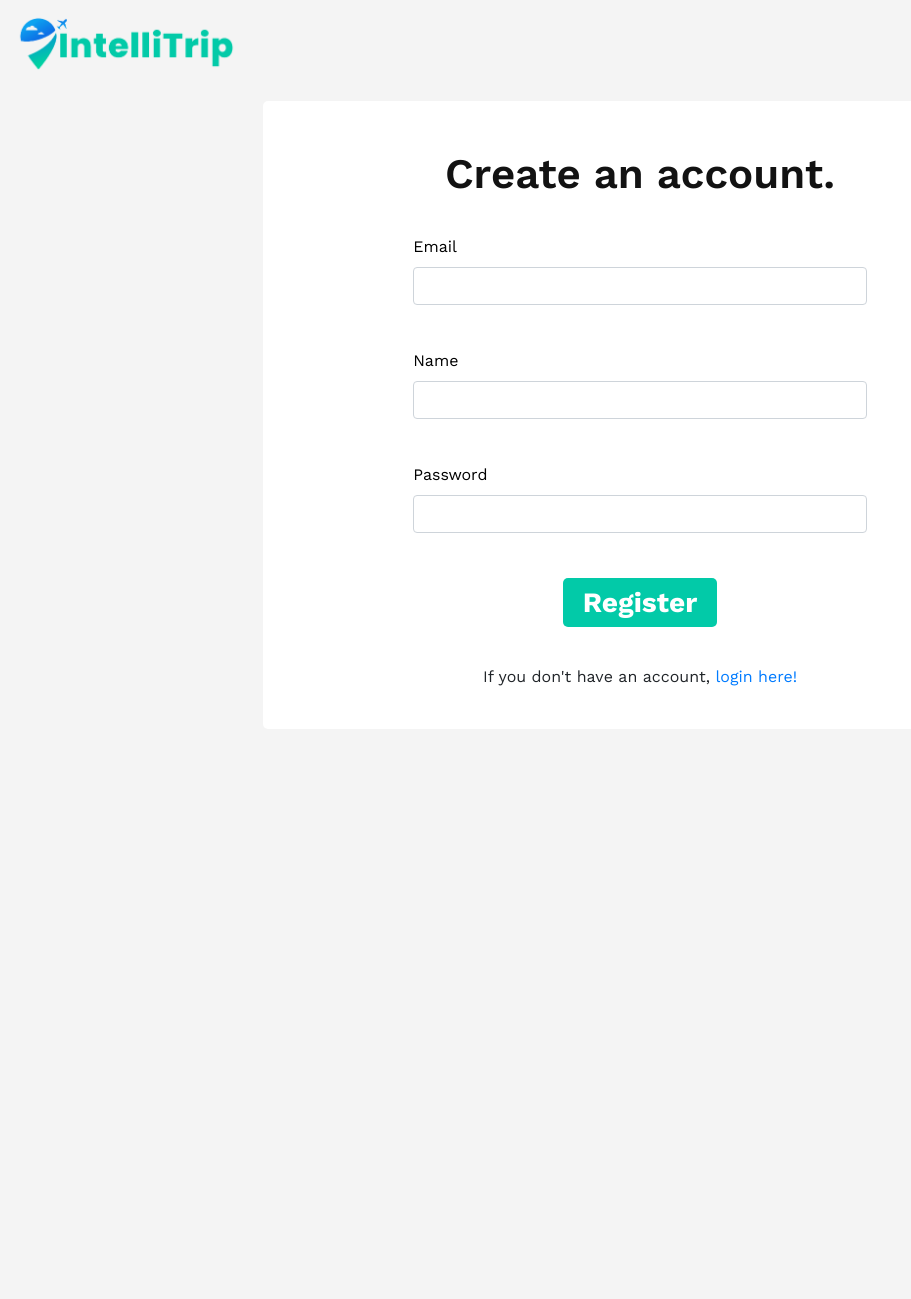
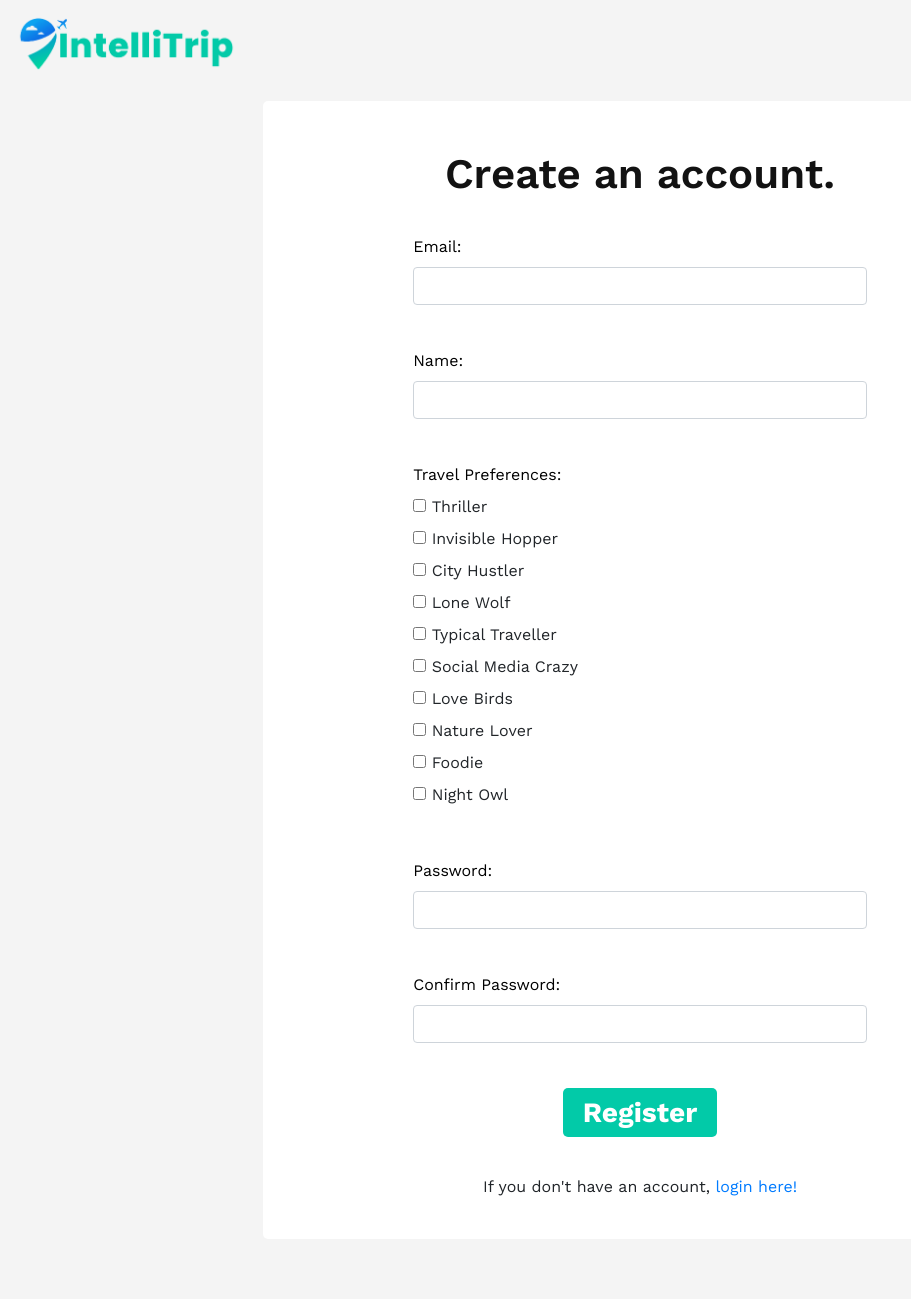
Before and after one commit to sragvivadali/IntelliTrip, a Flask app: page /signup in a window 1280 px wide. Shown: the whole page, without its empty margins (0-911 px from the left). Before the commit the page ends 686 px from the top, so only its background shows below. Run offline with Flask 3, Linux system fonts and the light colour scheme; some libraries are stand-ins or nearby versions.

Commit message:
improved ui

```diff
--- a/app.py
+++ b/app.py
@@ -45,16 +45,22 @@ users = []
 
 user1 = {
 	"email": "user1@gmail.com",
+    "name": "User1",
+    "prefs": ["cityhustler", "socialmediacrazy", "lovebirds", "naturelover"],
 	"password": "test123"
 }
 
 user2 = {
 	"email": "user2@gmail.com",
+    "name": "User2",
+    "prefs": ["cityhustler", "socialmediacrazy"],
 	"password": "test123"
 }
 
 user3 = {
 	"email": "user3@gmail.com",
+    "name": "User3",
+    "prefs": ["cityhustler", "socialmediacrazy"],
 	"password": "test123"
 }
 
@@ -114,6 +120,7 @@ def signup():
 
         newUser = {
             "email": request.form["em"],
+            "name": request.form["nm"],
             "password": request.form["pw"]
         }
 
@@ -125,6 +132,28 @@ def signup():
 
         if not accountExists:
             print("Registration successful!")
+            newUserPrefs = []
+            if request.form.get("thriller") != None:
+                newUserPrefs.append("thriller")
+            if request.form.get("invisiblehopper") != None:
+                newUserPrefs.append("invisiblehopper")
+            if request.form.get("cityhustler") != None:
+                newUserPrefs.append("cityhustler")
+            if request.form.get("lonewolf") != None:
+                newUserPrefs.append("lonewolf")
+            if request.form.get("typicaltraveller") != None:
+                newUserPrefs.append("typicaltraveller")
+            if request.form.get("socialmediacrazy") != None:
+                newUserPrefs.append("socialmediacrazy")
+            if request.form.get("lovebirds") != None:
+                newUserPrefs.append("lovebirds")
+            if request.form.get("naturelover") != None:
+                newUserPrefs.append("naturelover")
+            if request.form.get("foodie") != None:
+                newUserPrefs.append("foodie")
+            if request.form.get("nightowl") != None:
+                newUserPrefs.append("nightowl")
+            newUser["prefs"] = newUserPrefs
             users.append(newUser)
             session["currentUser"] = newUser
             return redirect(url_for('index'))
@@ -136,6 +165,11 @@ def signup():
         return redirect(url_for('index'))
     elif request.method == "GET" or "currentUser" not in session:
         return render_template("signup.html")
+
+@app.route("/logout")
+def logout():
+    session.pop("currentUser", None)
+    return redirect(url_for("index"), code=302)
 
 @app.route('/mini_logo.png')
 def mini_logo():
--- a/static/css/index.css
+++ /dev/null
@@ -1,3 +0,0 @@
-#body {
-    background-color: rgb(255, 255, 255);
-}
--- a/templates/login.html
+++ b/templates/login.html
@@ -36,7 +36,7 @@
         <form class="needs-validation" novalidate action="{{ url_for('login') }}" method="post">
             <div class="form-group">
                 <div style="text-align: left; padding: 0% 150px;">
-                    <label for="validationCustom01" class="form-text"><b>Email</b></label>
+                    <label for="validationCustom01" class="form-text"><b>Email:</b></label>
                     <div>
                         <input type="text" class="form-control" name="em" id="validationCustom01" required>
                     </div>
@@ -45,7 +45,7 @@
             <br>
             <div class="form-group">
                 <div style="padding: 0% 150px; text-align: left;">
-                    <label for="validationCustom02" class="form-text"><b>Password</b></label>
+                    <label for="validationCustom02" class="form-text"><b>Password:</b></label>
                     <input type="password" class="form-control" name="pw" id="validationCustom02" required>
                 </div>
                 <br><br>
--- a/templates/signup.html
+++ b/templates/signup.html
@@ -36,7 +36,7 @@
         <form class="needs-validation" novalidate action="{{ url_for('signup') }}" method="post">
             <div class="form-group">
                 <div style="text-align: left; padding: 0% 150px;">
-                    <label for="validationCustom01" class="form-text"><b>Email</b></label>
+                    <label for="validationCustom01" class="form-text"><b>Email:</b></label>
                     <div>
                         <input type="text" class="form-control" name="em" id="validationCustom01" required>
                     </div>
@@ -45,15 +45,48 @@
             <br>
             <div class="form-group">
                 <div style="text-align: left; padding: 0% 150px;">
-                    <label for="validationCustom02" class="form-text"><b>Name</b></label>
+                    <label for="validationCustom02" class="form-text"><b>Name:</b></label>
                     <input type="text" class="form-control" name="nm" id="validationCustom02" required>
                 </div>
             </div>
             <br>
             <div class="form-group">
+                <div style="text-align: left; padding: 0% 150px;">
+                    <label for="validationCustom03" class="form-text"><b>Travel Preferences:</b></label>
+                    <input type="checkbox" name="thriller" value="thriller">
+                    <label for="thriller"> Thriller</label><br>
+                    <input type="checkbox" name="invisiblehopper" value="invisiblehopper">
+                    <label for="invisiblehopper"> Invisible Hopper</label><br>
+                    <input type="checkbox" name="cityhustler" value="cityhustler">
+                    <label for="cityhustler"> City Hustler</label><br>
+                    <input type="checkbox" name="lonewolf" value="lonewolf">
+                    <label for="lonewolf"> Lone Wolf</label><br>
+                    <input type="checkbox" name="typicaltraveller" value="typicaltraveller">
+                    <label for="typicaltraveller"> Typical Traveller</label><br>
+                    <input type="checkbox" name="socialmediacrazy" value="socialmediacrazy">
+                    <label for="socialmediacrazy"> Social Media Crazy</label><br>
+                    <input type="checkbox" name="lovebirds" value="lovebirds">
+                    <label for="lovebirds"> Love Birds</label><br>
+                    <input type="checkbox" name="naturelover" value="naturelover">
+                    <label for="naturelover"> Nature Lover</label><br>
+                    <input type="checkbox" name="foodie" value="foodie">
+                    <label for="foodie"> Foodie</label><br>
+                    <input type="checkbox" name="nightowl" value="nightowl">
+                    <label for="nightowl"> Night Owl</label>
+                </div>
+            </div>
+            <br>
+            <div class="form-group">
+                <div style="text-align: left; padding: 0% 150px;">
+                    <label for="validationCustom04" class="form-text"><b>Password:</b></label>
+                    <input type="text" class="form-control" name="pw" id="validationCustom04" required>
+                </div>
+            </div>
+            <br>
+            <div class="form-group">
                 <div style="padding: 0% 150px; text-align: left;">
-                    <label for="validationCustom03" class="form-text"><b>Password</b></label>
-                    <input type="password" class="form-control" name="pw" id="validationCustom03" required>
+                    <label for="validationCustom05" class="form-text"><b>Confirm Password:</b></label>
+                    <input type="password" class="form-control" name="confirm-pw" id="validationCustom05" required>
                 </div>
                 <br><br>
                 <button class="submit-button" type="submit"><a class="submit-link" style="color: white;">Register</a></button>
```
Also changed, not shown: static/css/static.css (+51 -1 lines), templates/index.html (+20 -2 lines).
